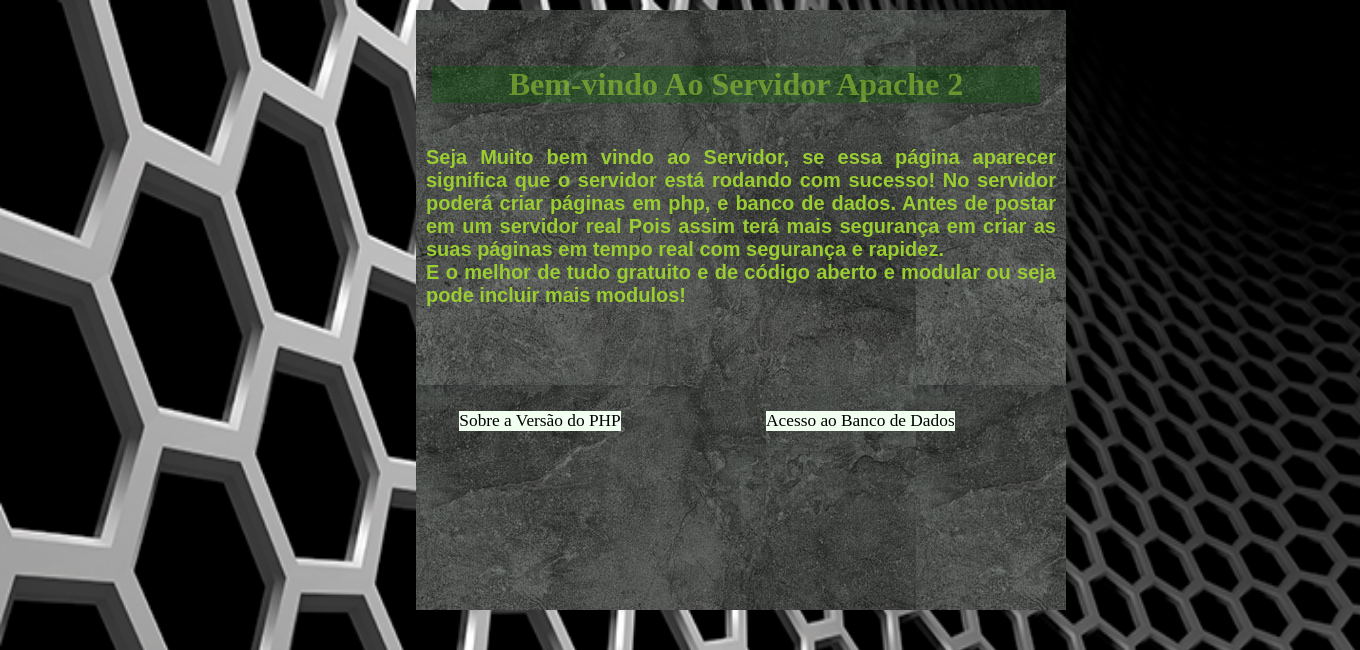
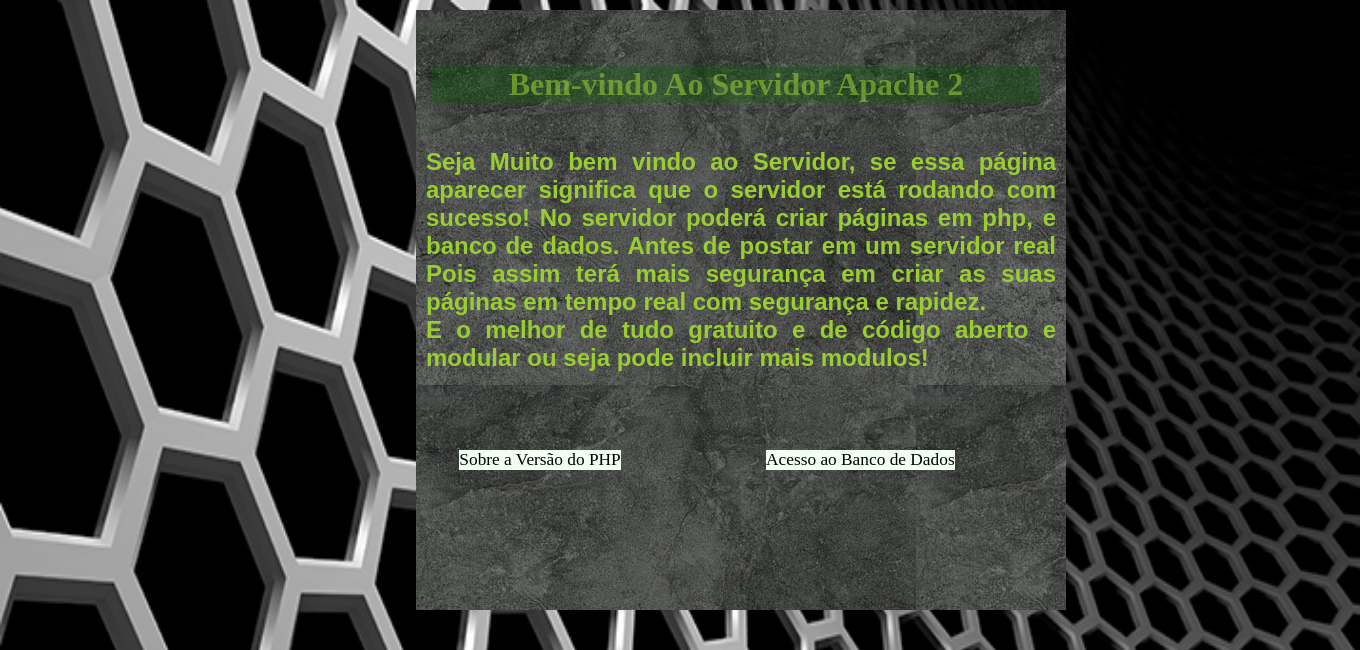
Before and after one commit to brpgit2023/www, a PHP site: page / in a window 1360 px wide. Shown: the top 650 px of the page. Run offline with PHP 8.4, Linux system fonts and the light colour scheme.

Commit message:
Fazendo Várias modificação

```diff
--- a/main.css
+++ b/main.css
@@ -39,7 +39,7 @@
 #modulo_texto
 {
     font-family: Arial, Helvetica, sans-serif;
-    font-size: 15pt;
+    font-size: 18pt;
     color: rgb(153, 205, 50);
     text-align: justify;
     padding-left: 10px;
@@ -48,12 +48,14 @@
     top: 56px;
     font-weight: bold;
 }
+
 /*Essa parte cuidará da navegação da página*/
+
 #modulo_menu
 {
     position: relative;
     left: 270px;
-    top: 50px;
+    top: 20px;
 }
 
 #modulo_php
```
